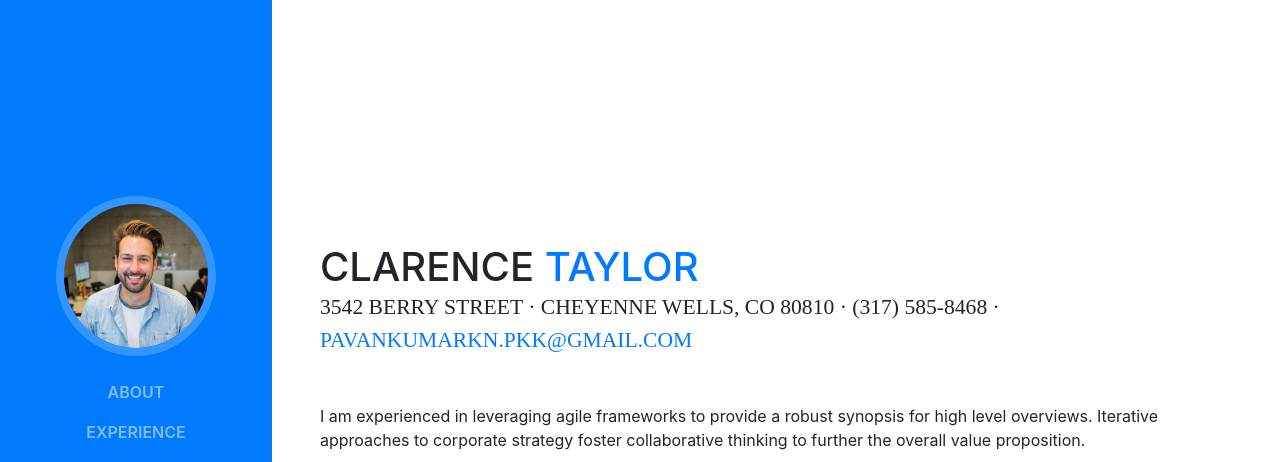
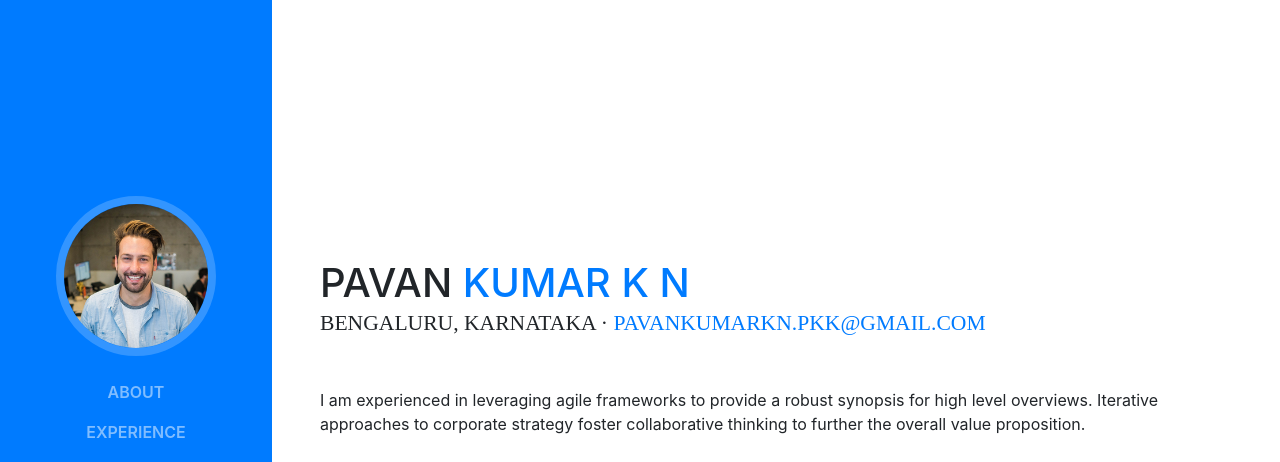
Before and after one commit to PenguinCodes/portfolio-new, a website with bundled scripts: page index.html in a window 1280 px wide. Shown: the top 462 px of the page. Built offline with nearby package versions, Linux system fonts and the light colour scheme; a web font is replaced by a local one.

Commit message:
Update index.html

```diff
--- a/index.html
+++ b/index.html
@@ -65,10 +65,10 @@
 
       <section class="resume-section p-3 p-lg-5 d-flex d-column" id="about">
         <div class="my-auto">
-          <h1 class="mb-0">Clarence
-            <span class="text-primary">Taylor</span>
+          <h1 class="mb-0">PAVAN
+            <span class="text-primary">KUMAR K N</span>
           </h1>
-          <div class="subheading mb-5">3542 Berry Street · Cheyenne Wells, CO 80810 · (317) 585-8468 ·
+          <div class="subheading mb-5">Bengaluru, Karnataka ·
             <a href="mailto:name@email.com">pavankumarkn.pkk@gmail.com</a>
           </div>
           <p class="mb-5">I am experienced in leveraging agile frameworks to provide a robust synopsis for high level overviews. Iterative approaches to corporate strategy foster collaborative thinking to further the overall value proposition.</p>
```
